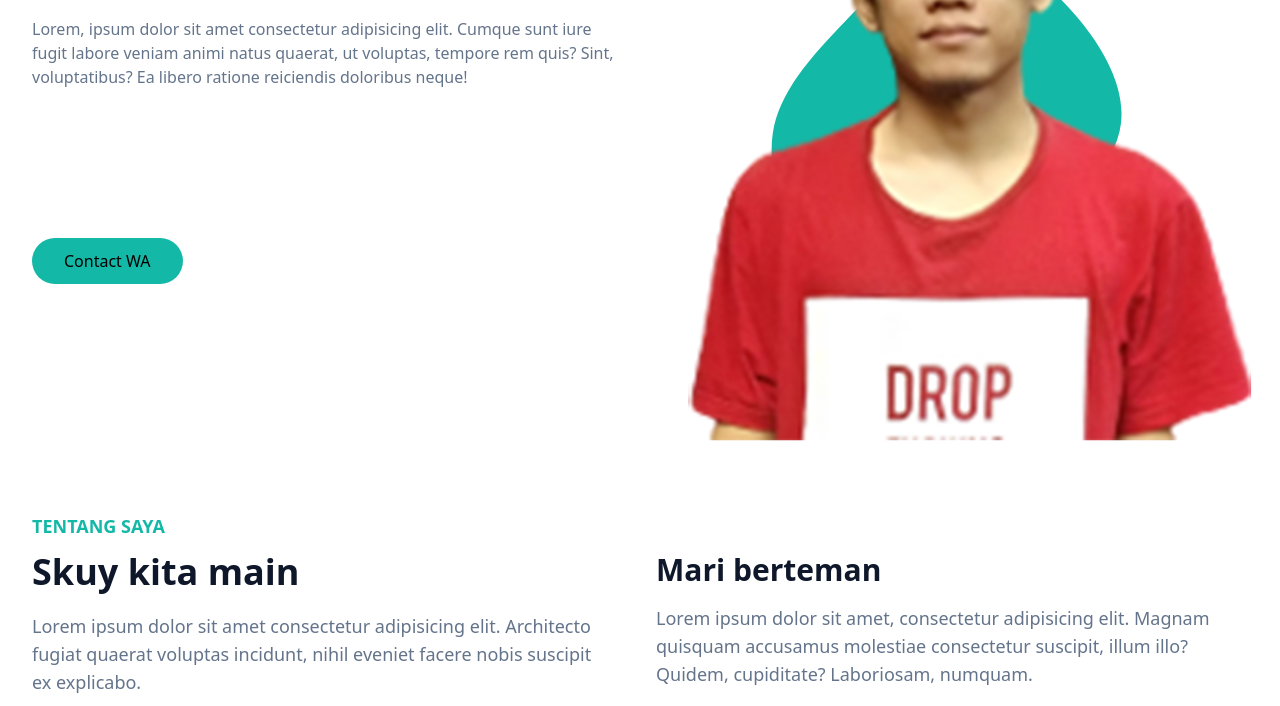
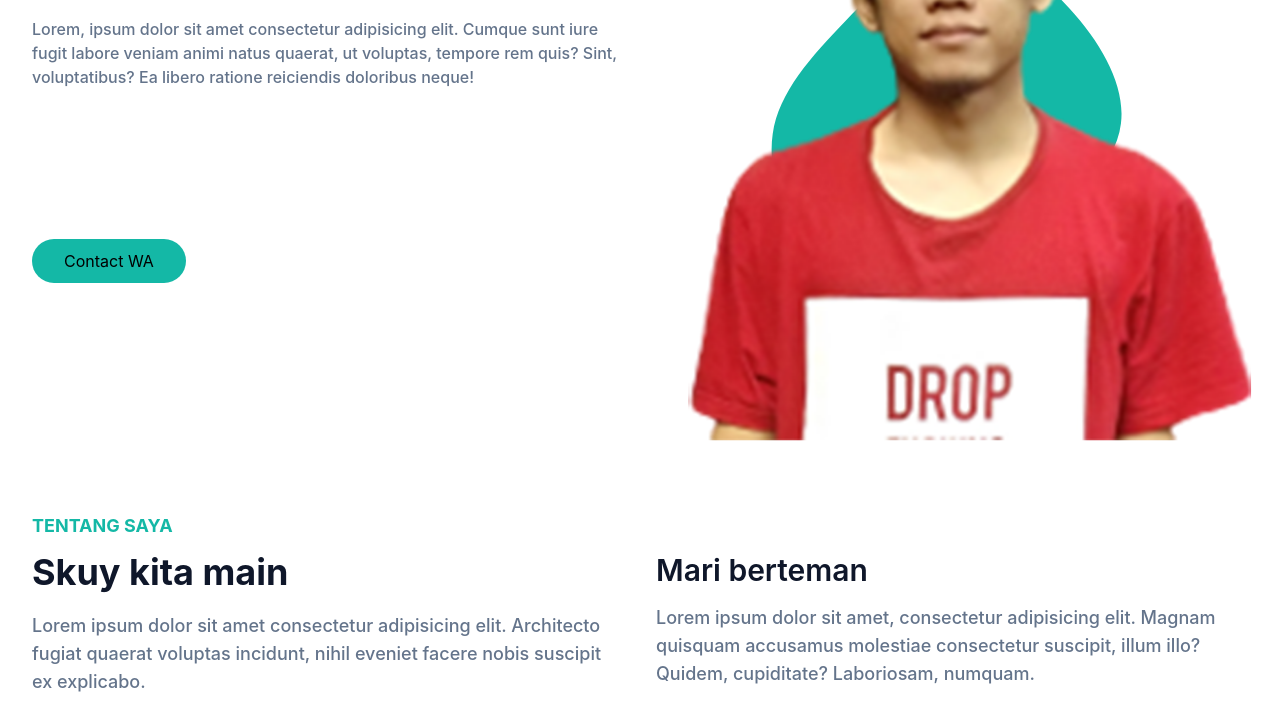
Before and after one commit to HendroS/portfolio-tailwind, a website: page index.html in a window 1280 px wide. Shown: the part 354-1060 px from the top of the page. Drawn offline with Linux system fonts and the light colour scheme.

```diff
--- a/index.html
+++ b/index.html
@@ -5,7 +5,7 @@
     <meta http-equiv="X-UA-Compatible" content="IE=edge" />
     <meta name="viewport" content="width=device-width, initial-scale=1.0" />
     <title>Portofolio Tailwind</title>
-    <link rel="stylesheet" href="dist/css/final.css" />
+    <link rel="stylesheet" href="./dist/css/final.css" />
     <script>
       if (
         localStorage.theme === "dark" ||
```
Also changed, not shown: dist/build.css (added), dist/css/final.css, dist/output.css.
